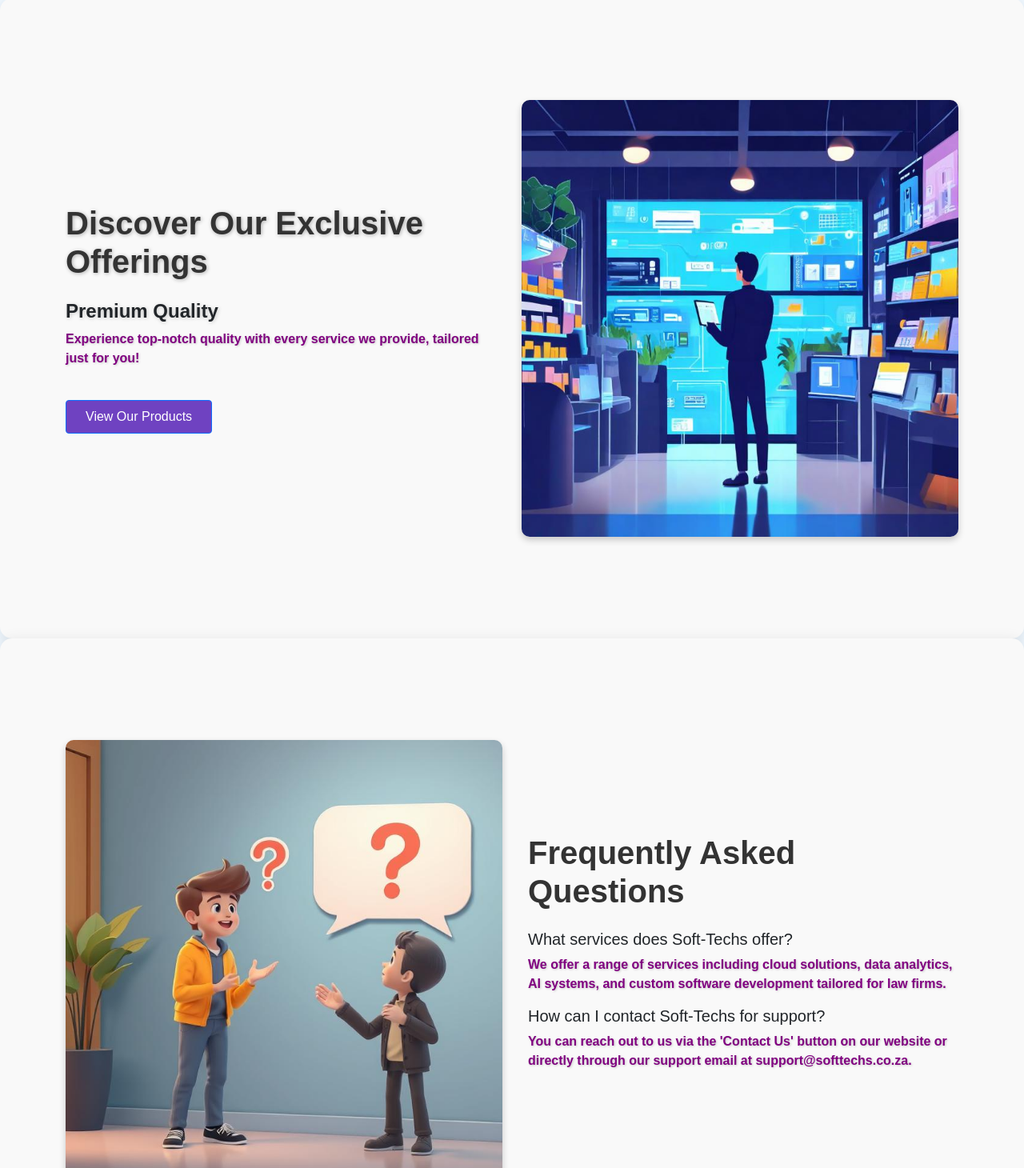
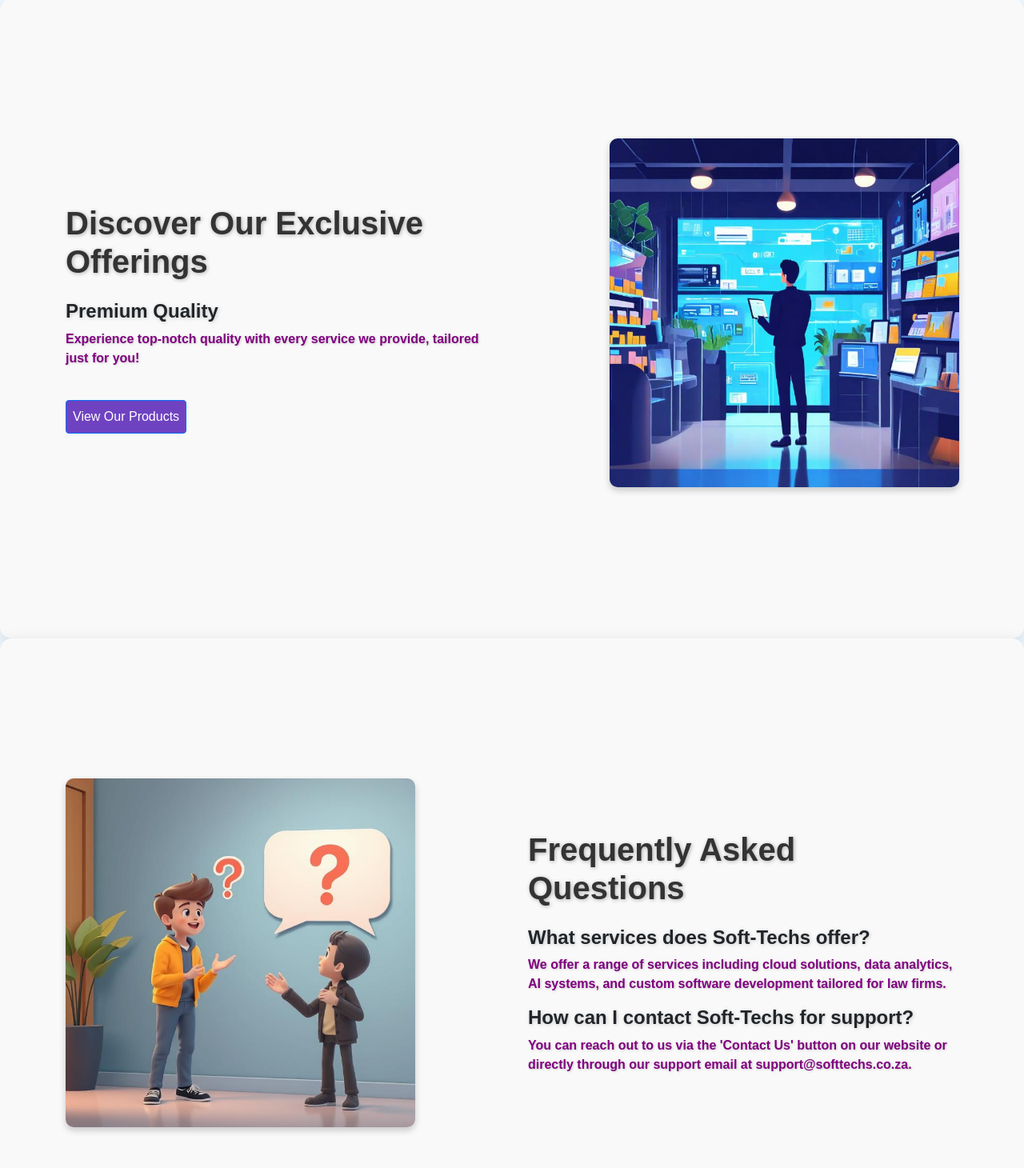
Before and after one commit to Sabelodone/soft-techs, a React (Create React App) app in the folder soft-techs/: page / in a window 1280 px wide. Shown: the part 1220-2680 px from the top of the page at 80% size. Built offline with nearby package versions, Linux system fonts and the light colour scheme.

Commit message:
rbutton sizings

```diff
--- a/soft-techs/src/components/CombinePage.css
+++ b/soft-techs/src/components/CombinePage.css
@@ -111,11 +111,12 @@
 }
 
 .features-section img {
-    max-width: 100%; /* Make images responsive */
+    max-width: 80%; /* Set maximum width to 50% to make images smaller */
     height: auto; /* Maintain aspect ratio */
     border-radius: 10px; /* Rounded corners */
     box-shadow: 0 4px 8px rgba(0, 0, 0, 0.2); /* Subtle shadow for depth */
     transition: transform 0.3s ease; /* Smooth scaling effect on hover */
+    margin-bottom: 15px; /* Space below the image */
 }
 
 .features-section img:hover {
@@ -131,7 +132,7 @@
     background-color: #6f42c1; /* Match button color with heading */
     color: #fff; /* White text for button */
     border-radius: 4px; /* Rounded button corners */
-    padding: 0.5rem 1.5rem; /* Button padding */
+    padding: 0.5rem 0.5rem; /* Button padding */
     transition: background-color 0.3s ease, transform 0.3s ease; /* Smooth hover effect */
     margin-top: 15px; /* Space above the button */
 }
@@ -201,7 +202,7 @@
 .call-to-action-section {
     position: relative; /* Allows absolute positioning of inner elements if needed */
     width: 100vw; /* Full width of the viewport */
-    height: 100vh; /* Full height of the viewport */
+    height: 70vh; /* Full height of the viewport */
     display: flex; /* Use flexbox for centering content */
     align-items: center; /* Center vertically */
     justify-content: center; /* Center horizontally */
--- a/soft-techs/src/components/CombinePage.js
+++ b/soft-techs/src/components/CombinePage.js
@@ -91,59 +91,54 @@ const CombinedPage = () => {
         </div>
       </section>
 
-      {/* Feature Section */}
+  {/* Feature Section */}
 
 <section className="features-section">
   <div className="container">
     <div className="row justify-content-start align-items-center"> {/* Align items to the left */}
       <div className="col-sm-12 col-md-6 col-lg-6"> {/* Adjusting column width */}
-
-    <h2 className="mb-4 text-left">Discover Our Exclusive Offerings</h2>
+        <h2 className="mb-4 text-left">Discover Our Exclusive Offerings</h2>
         <h3 className="font-weight-bold">Premium Quality</h3>
         <p>Experience top-notch quality with every service we provide, tailored just for you!</p>
         <Link to="/products" className="btn btn-primary mt-4">
           View Our Products
-       </Link>
+        </Link>
       </div>
       <div className="col-sm-12 col-md-6 col-lg-6"> {/* Image on the right */}
-        <img src="/91fa1ba7-e1dc-492c-a1d0-d3554752b0a8_0.jpeg" alt="Exciting Feature" className="img-fluid" />
+        <img
+          src="/91fa1ba7-e1dc-492c-a1d0-d3554752b0a8_0.jpeg"
+          alt="Exciting Feature"
+          className="img-fluid"
+          style={{ marginLeft: '110px' }} // Adjust the margin as needed
+        />
       </div>
     </div>
     {/* Repeat the above block for additional features without content */}
-
-
   </div>
 </section>
 
 
 
 
-   {/* Fraquatly asked Section */}
+
+   {/* Frequently Asked Section */}
 <section className="features-section py-5">
   <div className="container">
-
-
     <div className="row align-items-center"> {/* Align items to the center vertically */}
       <div className="col-sm-12 col-md-6"> {/* Image on the left */}
-      <img
-  src="/ad0d5346-b722-46e6-b4a7-d18259b2d56d_0.jpeg"
-  alt="Exciting Feature"
-  className="img-fluid mx-auto d-block"
-  style={{ maxWidth: '100%', marginLeft: 'auto', marginRight: 'auto' }}
-/>
-
+      <img src="/ad0d5346-b722-46e6-b4a7-d18259b2d56d_0.jpeg" alt="Exciting Feature" className="img-fluid" />
       </div>
       <div className="col-sm-12 col-md-6 text-content"> {/* Text on the right */}
-      <h5 className="mb-4 text-left" style={{ fontSize: '40px', fontWeight: '700', color: '#333' }}>Frequently Asked Questions</h5>
-
-      <h5>What services does Soft-Techs offer?</h5>
-      <p>We offer a range of services including cloud solutions, data analytics, AI systems, and custom software development tailored for law firms.</p>
-      <h5>How can I contact Soft-Techs for support?</h5>
-      <p>You can reach out to us via the 'Contact Us' button on our website or directly through our support email at support@softtechs.co.za.</p>
+        <h2 className="mb-4 text-left">Frequently Asked Questions</h2>
+        <h3>What services does Soft-Techs offer?</h3>
+        <p>We offer a range of services including cloud solutions, data analytics, AI systems, and custom software development tailored for law firms.</p>
+        <h3>How can I contact Soft-Techs for support?</h3>
+        <p>You can reach out to us via the 'Contact Us' button on our website or directly through our support email at support@softtechs.co.za.</p>
       </div>
     </div>
   </div>
 </section>
+
 
 
 
```
